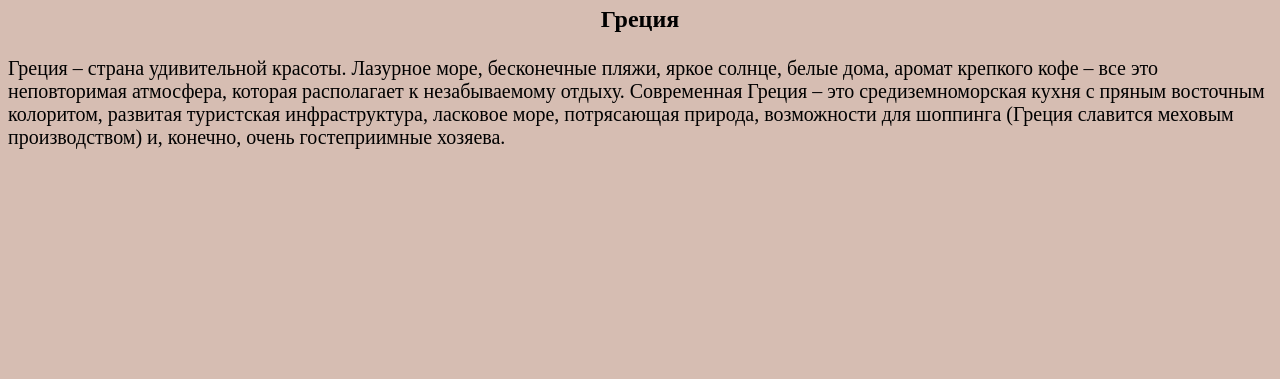
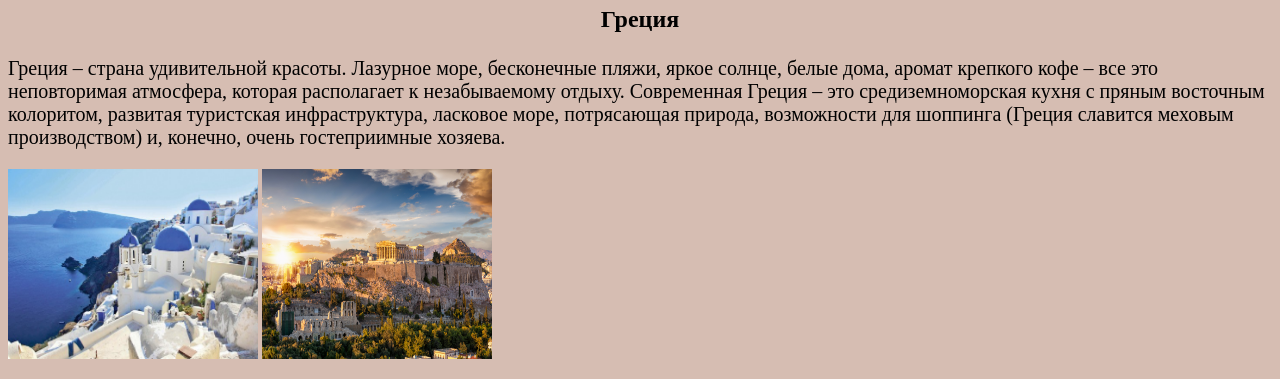
Before and after one commit to polinax2/project, a plain HTML site: page index.htm in a window 1280 px wide. Shown: the part 1735-2114 px from the top of the page. Before the commit the page ends 1904 px from the top, so only its background shows below. Drawn offline with Linux system fonts and the light colour scheme.

Commit message:
Update index.htm

```diff
--- a/index.htm
+++ b/index.htm
@@ -78,9 +78,12 @@
 Греция – страна удивительной красоты. Лазурное море, бесконечные пляжи, яркое солнце, белые дома, аромат крепкого кофе – все это неповторимая атмосфера,
 которая располагает к незабываемому отдыху. Современная Греция – это средиземноморская кухня с пряным восточным колоритом, развитая туристская инфраструктура,
 ласковое море, потрясающая природа, возможности для шоппинга (Греция славится меховым производством) и, конечно, очень гостеприимные хозяева.
+   </p>
+<p>
+    <img src="фото/лазур.jpg" alt="Фотография 1" width="250" height="190">
+    <img src="фото/достоприм.jpg" alt="Фотография 2" width="230" height="190">
+  </p>
 
-
-   </p>
 
 </body>
 </html>
```
